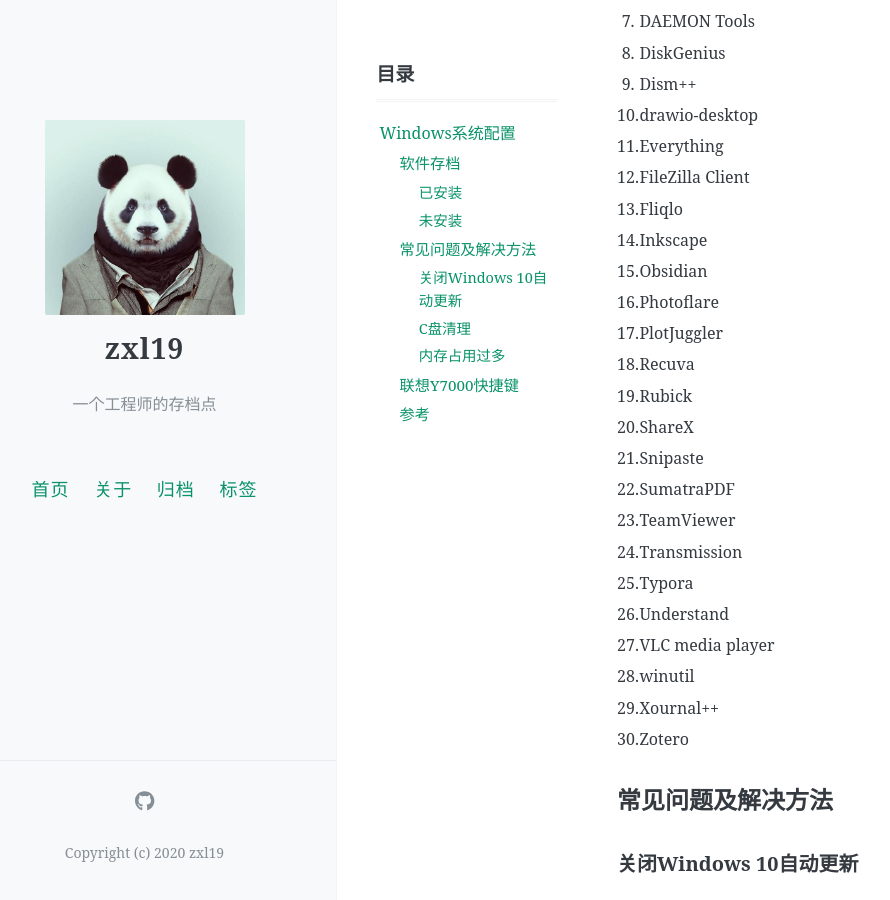
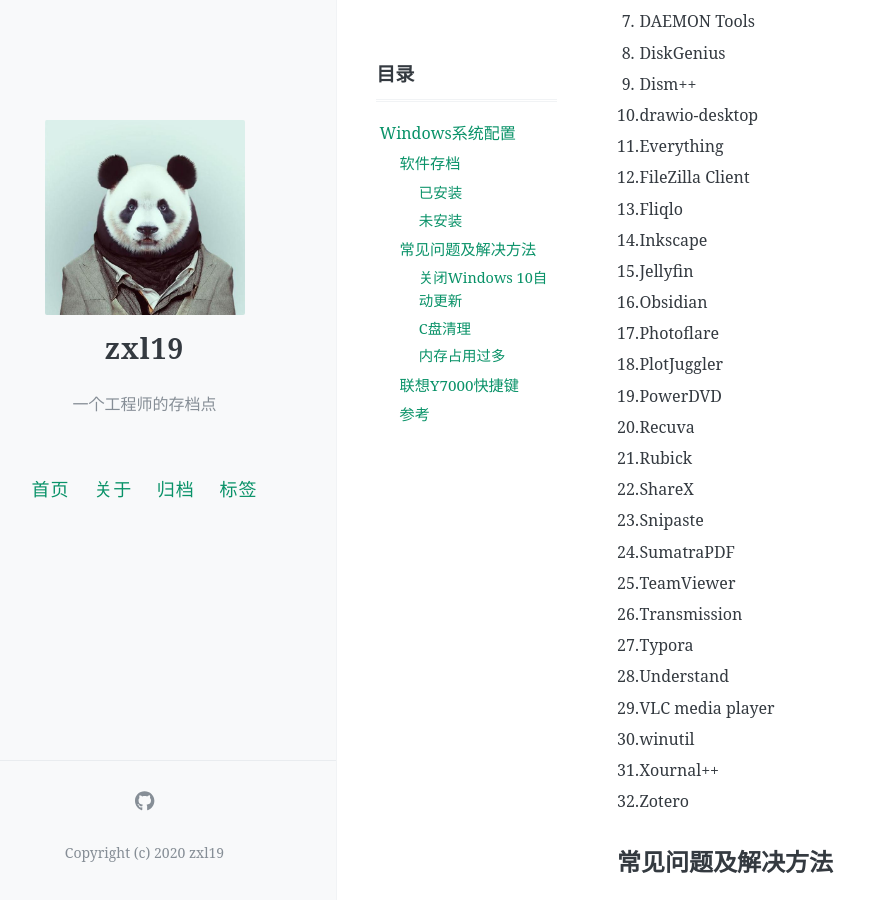
Before and after one commit to zxl19/zxl19.github.io, a Jekyll site: the page built from _posts/2021-09-15-windows-setup.md, in a window 1280 px wide and 900 px high, scrolled down 1457 px. Shown: the whole window, without its empty margins (47-937 px from the left). Built offline with Jekyll 4.4.1, drawn with Linux system fonts in a browser that asks for light colours; comment, search, counter and statistics services are not loaded.

Commit message:
Update Posts

```diff
--- a/_posts/2021-09-15-windows-setup.md
+++ b/_posts/2021-09-15-windows-setup.md
@@ -63,22 +63,24 @@ pinned: false
 12. FileZilla Client
 13. Fliqlo
 14. Inkscape
-15. Obsidian
-16. Photoflare
-17. PlotJuggler
-18. Recuva
-19. Rubick
-20. ShareX
-21. Snipaste
-22. SumatraPDF
-23. TeamViewer
-24. Transmission
-25. Typora
-26. Understand
-27. VLC media player
-28. winutil
-29. Xournal++
-30. Zotero
+15. Jellyfin
+16. Obsidian
+17. Photoflare
+18. PlotJuggler
+19. PowerDVD
+20. Recuva
+21. Rubick
+22. ShareX
+23. Snipaste
+24. SumatraPDF
+25. TeamViewer
+26. Transmission
+27. Typora
+28. Understand
+29. VLC media player
+30. winutil
+31. Xournal++
+32. Zotero
 
 ## 常见问题及解决方法
 
```
Also changed, not shown: _posts/2021-05-25-figure-plot.md (+3 -2 lines), _posts/2021-05-25-slam-tool.md (+15 -14 lines), _posts/2021-10-11-terminal-tool.md (+1 -1 lines).
